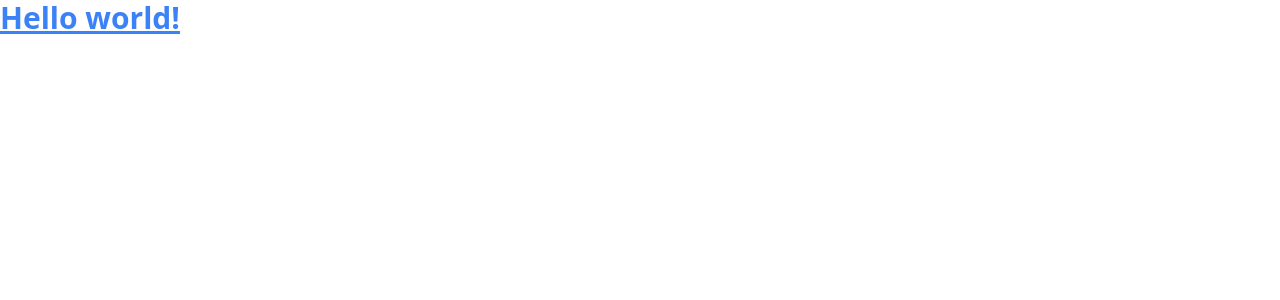
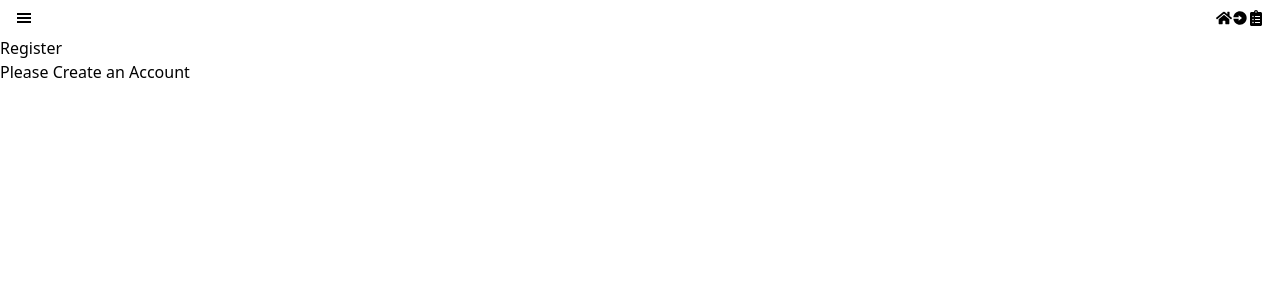
Before and after one commit to ABay23/IMN-1.0, a React (Create React App) app in the folder frontend/: page /register in a window 1280 px wide. Shown: the top 300 px of the page. Built offline with nearby package versions, Linux system fonts and the light colour scheme.

Commit message:
New work

```diff
--- a/frontend/package.json
+++ b/frontend/package.json
@@ -3,6 +3,7 @@
   "version": "0.1.0",
   "private": true,
   "dependencies": {
+    "@mui/icons-material": "^5.11.0",
     "@reduxjs/toolkit": "^1.9.2",
     "@testing-library/jest-dom": "^5.16.5",
     "@testing-library/react": "^13.4.0",
--- a/frontend/public/index.html
+++ b/frontend/public/index.html
@@ -24,7 +24,8 @@
       work correctly both with client-side routing and a non-root public URL.
       Learn how to configure a non-root public URL by running `npm run build`.
     -->
-    <title>React Redux App</title>
+
+    <title>Inventory Management</title>
   </head>
   <body>
     <noscript>You need to enable JavaScript to run this app.</noscript>
--- a/frontend/src/App.js
+++ b/frontend/src/App.js
@@ -1,12 +1,24 @@
 import React from 'react'
+import { BrowserRouter as Router, Routes, Route } from 'react-router-dom'
+import Home from './pages/Home'
+import Register from './pages/Register'
+import Login from './pages/Login'
+import Header from './components/Header'
 
 function App() {
   return (
-    <div className='App'>
-      <h1 className='text-3xl font-bold underline text-blue-500'>
-        Hello world!
-      </h1>
-    </div>
+    <>
+      <Router>
+        <div>
+          <Header />
+          <Routes>
+            <Route path='/' element={<Home />} />
+            <Route path='/register' element={<Register />} />
+            <Route path='/login' element={<Login />} />
+          </Routes>
+        </div>
+      </Router>
+    </>
   )
 }
 
--- /dev/null
+++ b/frontend/src/components/Header.jsx
@@ -0,0 +1,23 @@
+import { GiHamburgerMenu } from 'react-icons/gi'
+import { FaHome, FaClipboardList } from 'react-icons/fa'
+import { RiLoginCircleFill } from 'react-icons/ri'
+
+const Header = () => {
+  return (
+    <>
+      <nav className='bg-white border-gray-200 px-2 sm:px-4 py-2.5 rounded dark:bg-blue-800'>
+        <div className='container flex flex-wrap items-center justify-between mx-auto'>
+          <div className=' flex-initial '>
+            <GiHamburgerMenu />
+          </div>
+          <div className=' flex justify-end'>
+            <FaHome />
+            <RiLoginCircleFill />
+            <FaClipboardList />
+          </div>
+        </div>
+      </nav>
+    </>
+  )
+}
+export default Header
--- /dev/null
+++ b/frontend/src/pages/Home.jsx
@@ -0,0 +1,5 @@
+const Home = () => {
+  return <div>Home</div>
+}
+
+export default Home
--- /dev/null
+++ b/frontend/src/pages/Login.jsx
@@ -0,0 +1,11 @@
+import { useState } from 'react'
+
+const Register = () => {
+  return (
+    <>
+      <h1>Login</h1>
+    </>
+  )
+}
+
+export default Register
--- /dev/null
+++ b/frontend/src/pages/Register.jsx
@@ -0,0 +1,23 @@
+import { useState } from 'react'
+
+const Register = () => {
+  const [formData, setFormData] = useState({
+    name: '',
+    email: '',
+    password: '',
+    password2: '',
+  })
+
+  const { name, email, password, password2 } = formData
+
+  return (
+    <>
+      <section>
+        <h1>Register</h1>
+        <p>Please Create an Account</p>
+      </section>
+    </>
+  )
+}
+
+export default Register
--- a/package.json
+++ b/package.json
@@ -5,13 +5,16 @@
   "main": "server.js",
   "scripts": {
     "start": "node backend/server.js",
-    "server": "nodemon backend/server.js"
+    "server": "nodemon backend/server.js",
+    "client": "npm start --prefix frontend",
+    "dev": "concurrently \"npm run server\" \"npm run client\""
   },
   "author": "Alejandro Bay",
   "license": "MIT",
   "dependencies": {
     "bcryptjs": "^2.4.3",
     "colors": "^1.4.0",
+    "concurrently": "^7.6.0",
     "dotenv": "^16.0.3",
     "express": "^4.18.2",
     "express-async-handler": "^1.2.0",
```
Also changed, not shown: 2 other files (tests, documents, lock files or other folders).
